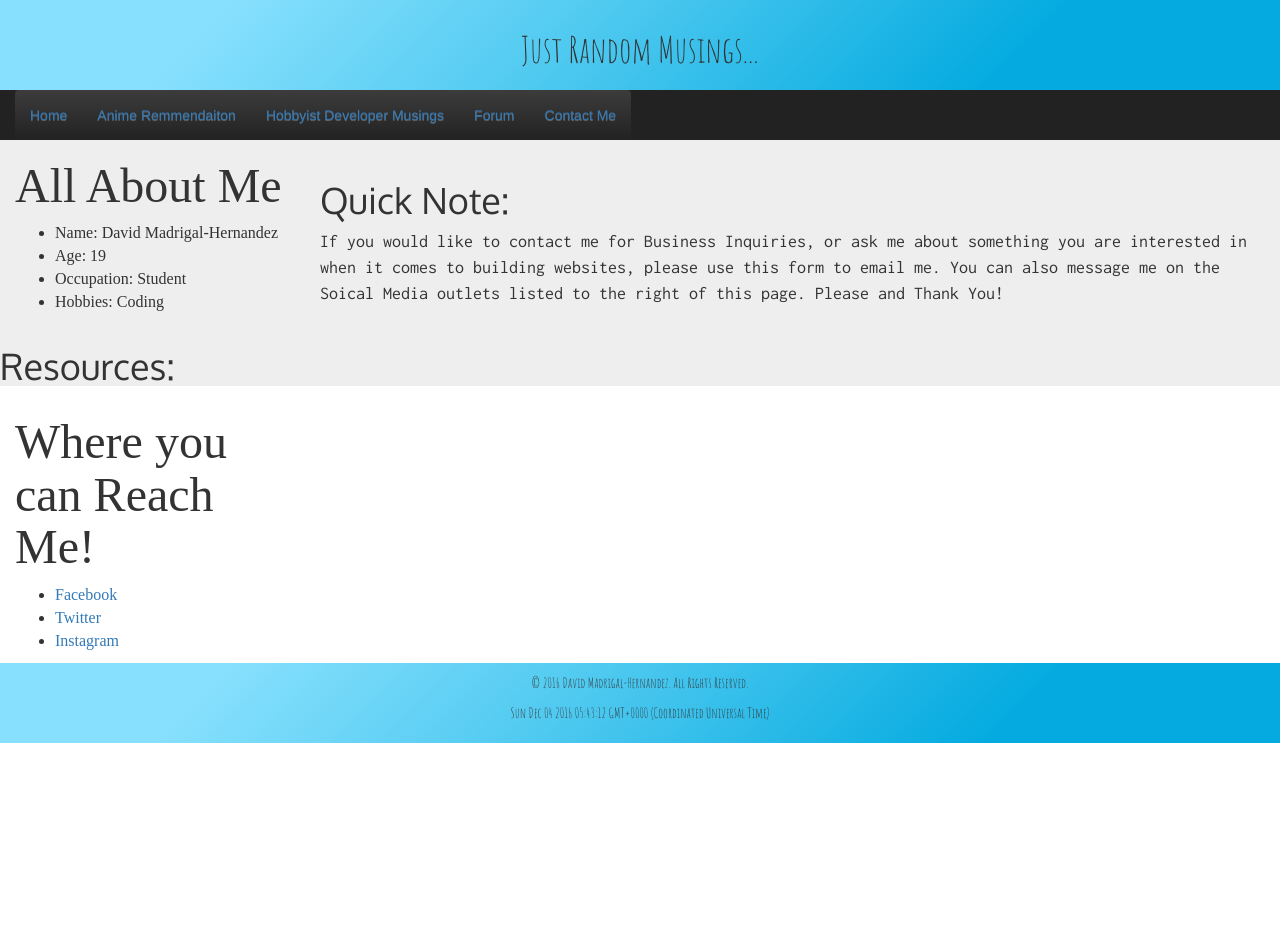
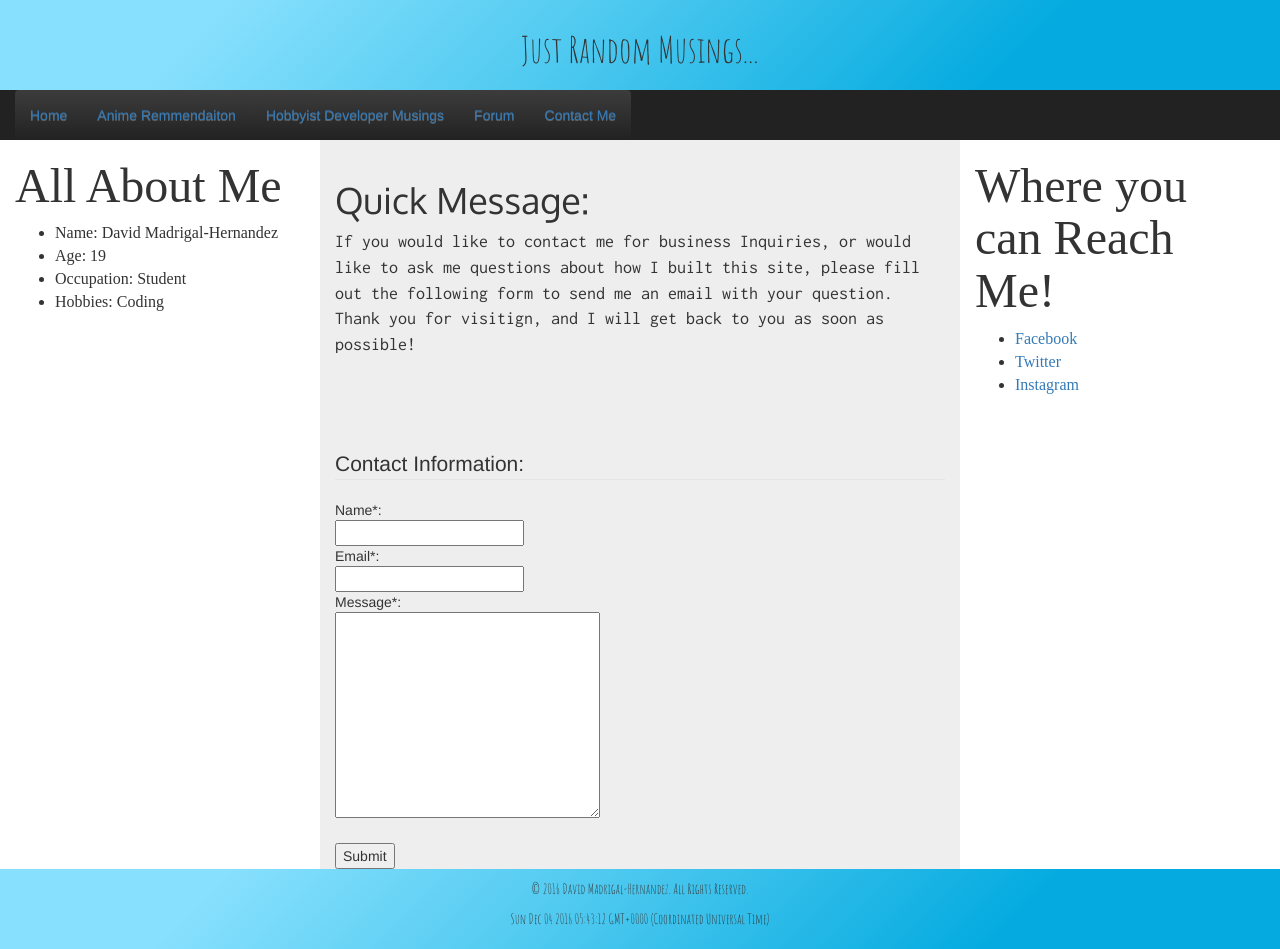
Before and after one commit to MEXdave1997/Just-Random-Musings, a plain HTML site: page contact.html in a window 1280 px wide. Before the commit the page ends 800 px from the top, so only its background shows below. Drawn offline with nearby package versions, Linux system fonts and the light colour scheme; a web font is replaced by a local one.

Commit message:
added a finished contact page

```diff
--- a/contact.html
+++ b/contact.html
@@ -22,7 +22,7 @@
 				<li><a href="index.html">Home</a></li>
 				<li><a href="#">Anime Remmendaiton</a></li>
 				<li><a href="#">Hobbyist Developer Musings</a></li>
-				<li><a href="Webpages/Register.php">Forum</a></li>
+				<li><a href="#">Forum</a></li>
 				<li class="active"><a href="contact.html">Contact Me</a></li>
 			</ul>
 		</nav>
@@ -38,18 +38,31 @@
 						<li>Hobbies: Coding</li>
 					</ul>
                 </aside>
-
-                <section class="sol-sm-6">
+                <section class="col-sm-6">
                     <article>
-                        <h2>Quick Note:</h2>
-                        <p>If you would like to contact me for Business Inquiries, or ask me about something you are interested in when it comes to building websites, please use this form to email me. You can also message me on the Soical Media outlets listed to the right of this page. Please and Thank You!</p>
+                        <h2>Quick Message:</h2>
+                        <p>If you would like to contact me for business Inquiries, or would like to ask me questions about how I built this site, please fill out the following form to send me an email with your question. Thank you for visitign, and I will get back to you as soon as possible!</p>
                     </article>
-                    <article>
-                        <h2>Resources:</h2>
-                        <p></p>
-                    </article>
+                    <br>
+                    <hr>
+                    <br>
+                    <aticle>
+                        <form action="">
+                            <fieldset>
+                                <legend>Contact Information:</legend>
+                                Name*: <br>
+                                <input type="text" name="name" required><br />
+                                Email*: <br>
+                                <input type="text" name="email" required><br />
+                                Message*:<br>
+                                <!-- <input class="messageBox"type="text" required><br /><br /> -->
+                                <!--You can intercahgne between the top and bottom, depending on tasts, but I prefer the bottom format a little bit better. -->
+                                <textarea name="message" id="messageBox" cols="30" rows="10"></textarea> <br /><br />
+                                <input type="submit">
+                            </fieldset>
+                        </form>
+                    </aticle>
                 </section>
-
                 <aside class="col-sm-3">
                     <h2>Where you can Reach Me!</h2>
 					<ul>
--- a/styling/app.css
+++ b/styling/app.css
@@ -41,3 +41,9 @@ img {
 iframe {
 	padding: 20px;
 }
+/* This value can be opened when you open the HTML tag with the described class.
+.messageBox {
+	width:100%;
+	height: 100%;
+	position: relative;
+}*/
```
